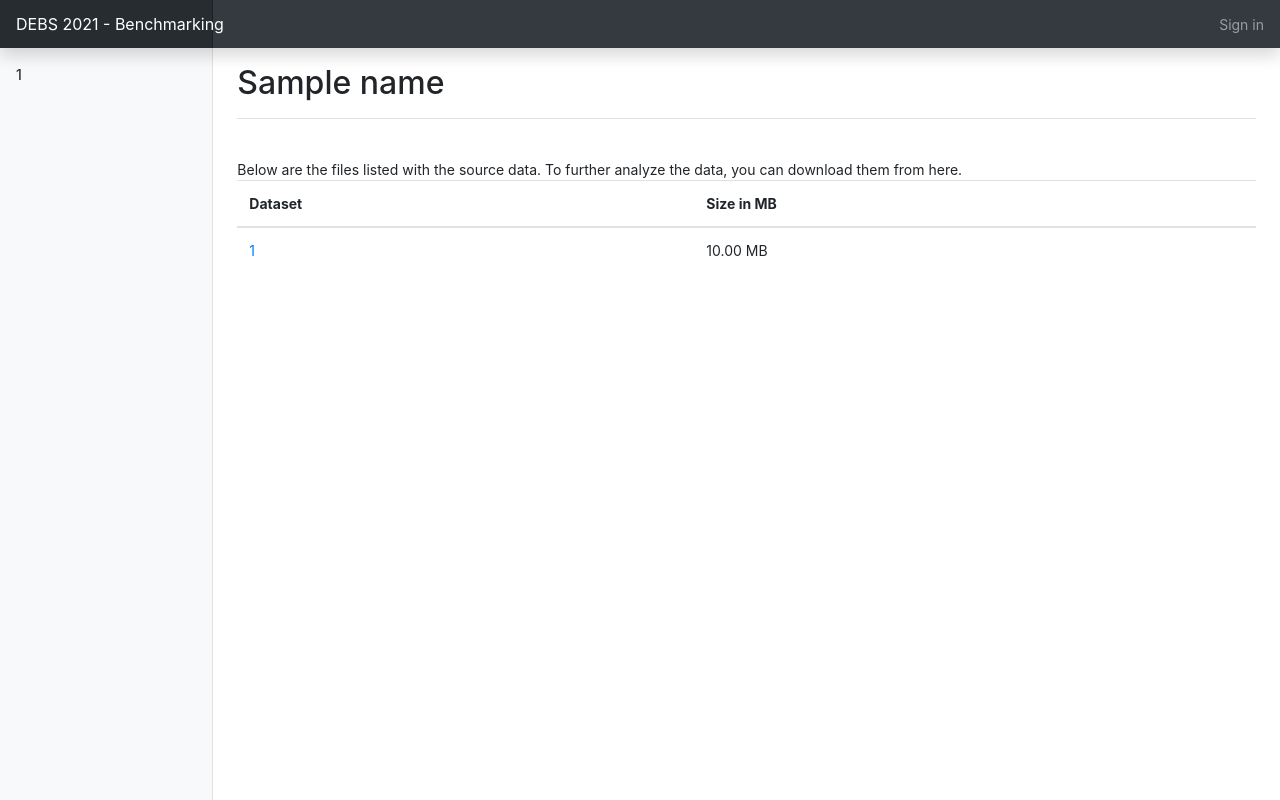
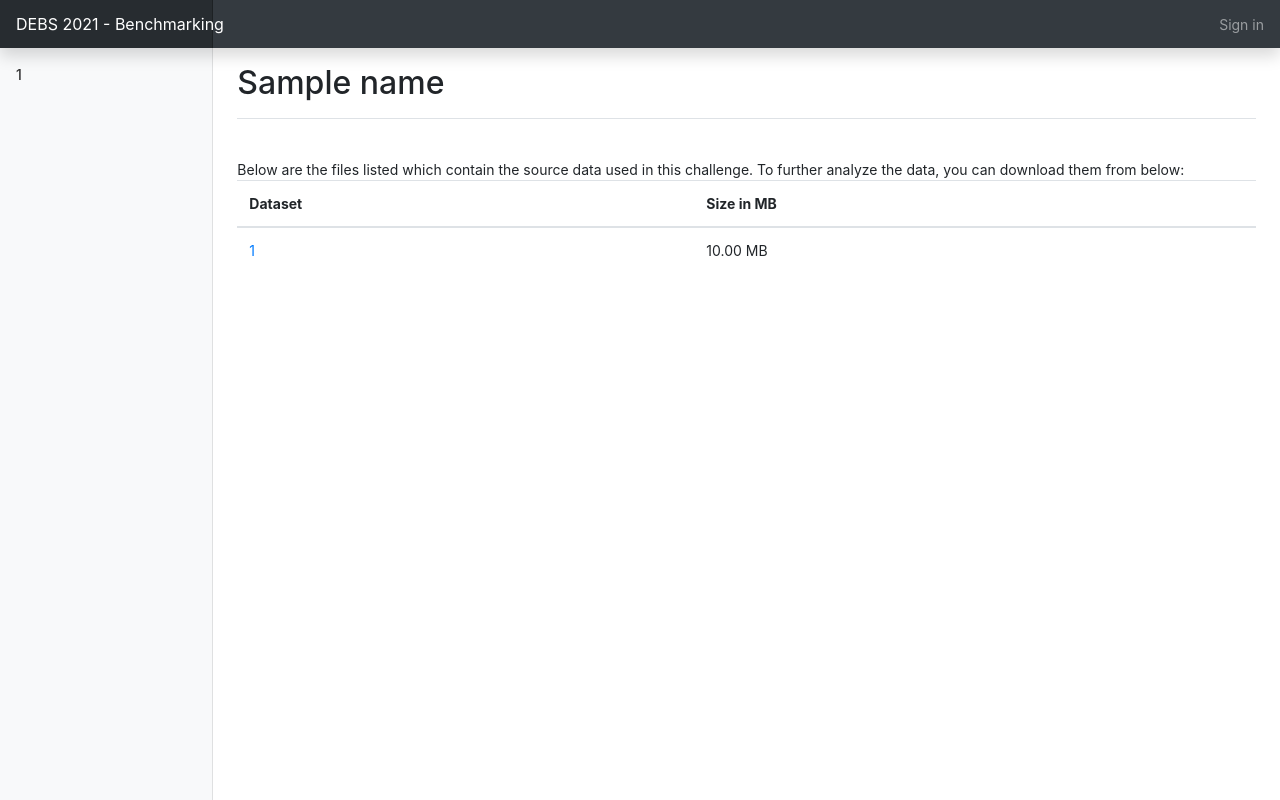
Before and after one commit to jawadtahir/bandency, a Python web app: template web/frontend/templates/rawdata.html in a window 1280 px wide. Run offline with Jinja, Linux system fonts and the light colour scheme; the template is opened without the code that fills it: most values are stand-ins (such as "Sample title", 1, 10 or a date in 2020); some libraries are stand-ins or nearby versions.

Commit message:
added text for clarification, dataset page

```diff
--- a/web/frontend/models.py
+++ b/web/frontend/models.py
@@ -33,7 +33,7 @@ class RecentChanges(db.Model):
 
 
 async def get_recent_changes():
-    return await RecentChanges.query.gino.all()
+    return await RecentChanges.query.order_by(RecentChanges.timestamp).gino.all()
 
 
 class ChallengeGroup(db.Model):
--- a/web/frontend/templates/rawdata.html
+++ b/web/frontend/templates/rawdata.html
@@ -1,7 +1,7 @@
 {% extends "layout.html" %}
 
 {% block content %}
-<span>Below are the files listed with the source data. To further analyze the data, you can download them from here.</span>
+<span>Below are the files listed which contain the source data used in this challenge. To further analyze the data, you can download them from below:</span>
 <div class="d-flex justify-content-between flex-wrap flex-md-nowrap align-items-center pb-2 mb-3 table-responsive">
     <table class="table">
         <thead>
```
